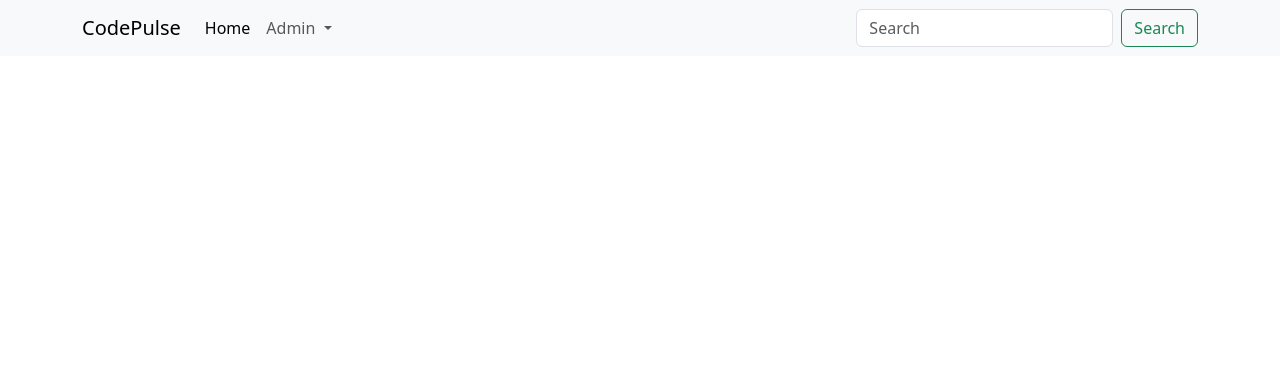
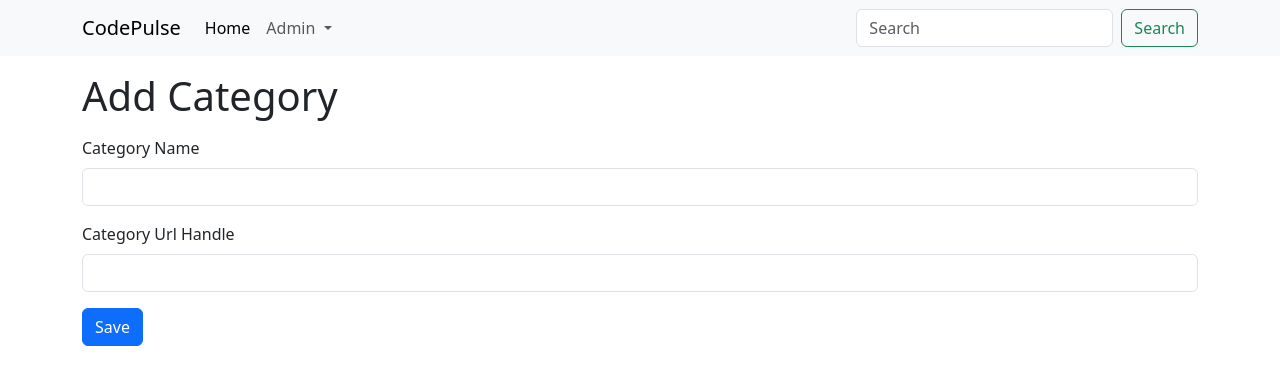
Before and after one commit to clever-cottonmouth/CodePulse.WEB, an Angular app: page /admin/categories/add in a window 1280 px wide. Before the commit this address led to /. Shown: the top 384 px of the page. Built offline with nearby package versions, Linux system fonts and the light colour scheme.

Commit message:
created add category component and routing

```diff
--- a/src/app/app-routing.module.ts
+++ b/src/app/app-routing.module.ts
@@ -1,12 +1,17 @@
 import { NgModule } from '@angular/core';
 import { RouterModule, Routes } from '@angular/router';
 import { CategoryListComponent } from './features/category/category-list/category-list.component';
+import { AddCategoryComponent } from './features/category/add-category/add-category.component';
 
 const routes: Routes = [
   {
   path: 'admin/categories',
   component: CategoryListComponent
   },
+  {
+    path: 'admin/categories/add',
+    component: AddCategoryComponent
+  }
 ];
 
 @NgModule({
--- /dev/null
+++ b/src/app/features/category/add-category/add-category.component.html
@@ -0,0 +1,24 @@
+<div class="container">
+  <h1 class="mt-3">
+    Add Category
+  </h1>
+
+  <form #form="ngForm" (ngSubmit)="onFormSubmit()">
+    <div class="mt-2">
+      <div class="mt-3">
+        <label class="form-label">Category Name</label>
+        <input type="text" class="form-control" id="categoryName" name="categoryName" [(ngModel)]="model.name">
+      </div>
+
+      <div class="mt-3">
+        <label class="form-label">Category Url Handle</label>
+        <input type="text" class="form-control" id="categoryUrlHandle" name="categoryUrlHandle" [(ngModel)]="model.urlHandle">
+      </div>
+
+      <div class="mt-3">
+        <button type="submit" class="btn btn-primary">Save</button>
+      </div>
+
+    </div>
+  </form>
+</div>
--- /dev/null
+++ b/src/app/features/category/add-category/add-category.component.ts
@@ -0,0 +1,26 @@
+import { Component } from '@angular/core';
+import { AddCategoryRequest } from '../models/add-category-request,model';
+
+@Component({
+  selector: 'app-add-category',
+  templateUrl: './add-category.component.html',
+  styleUrls: ['./add-category.component.css']
+})
+export class AddCategoryComponent {
+
+
+  model:AddCategoryRequest;
+
+
+  constructor() {
+    this.model = {
+      name:'',
+      urlHandle:''
+    };
+  }
+
+  onFormSubmit(){
+    console.log(this.model)
+  }
+
+}
--- a/src/app/features/category/category-list/category-list.component.html
+++ b/src/app/features/category/category-list/category-list.component.html
@@ -2,6 +2,6 @@
   <h1 class="mt-3">Category List</h1>
 
   <div class="d-flex justify-content-end mt-3">
-    <a href="" class="btn btn-primary">Add Category</a>
+    <a [routerLink]="['/admin/categories/add']" class="btn btn-primary">Add Category</a>
   </div>
 </div>
--- /dev/null
+++ b/src/app/features/category/models/add-category-request,model.ts
@@ -0,0 +1,5 @@
+
+export interface AddCategoryRequest{
+  name:string;
+  urlHandle: string;
+}
```
Also changed, not shown: src/app/app.module.ts (+6 -2 lines), src/app/features/category/add-category/add-category.component.css (added), 1 other file (tests, documents, lock files or other folders).
